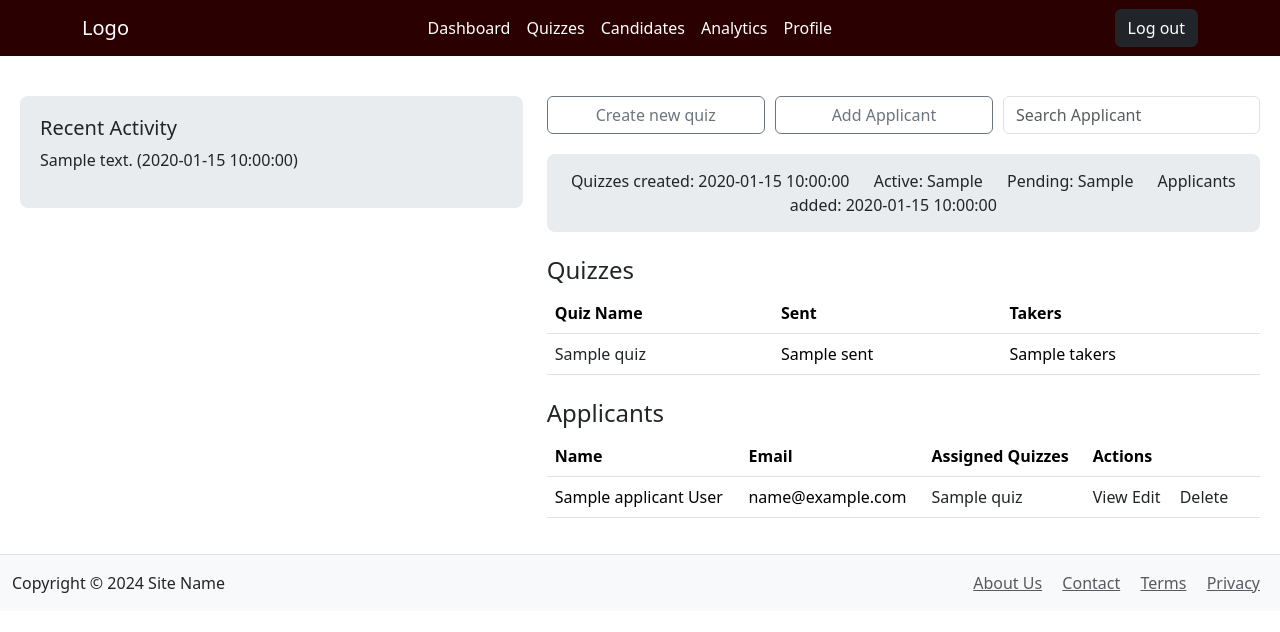
After one commit to larvickl/CS-467-Programming-Quiz, a Python web app: template src/programming_quiz_web_app/templates/employer/dashboard.html in a window 1280 px wide. The commit adds this page. Shown: the top 632 px of the page. Run offline with Jinja, Linux system fonts and the light colour scheme; the template is opened without the code that fills it: most values are stand-ins (such as "Sample title", 1, 10 or a date in 2020).

Commit message:
created employer dashboard page and placed in employer folder in app; created blueprint

```diff
--- a/src/programming_quiz_web_app/__init__.py
+++ b/src/programming_quiz_web_app/__init__.py
@@ -50,6 +50,9 @@ def create_app(app_config: Any) -> Flask:
     from programming_quiz_web_app.auth import bp as auth_bp
     app.register_blueprint(auth_bp, url_prefix='/auth')
 
+    from programming_quiz_web_app.employer import bp as employer_bp
+    app.register_blueprint(employer_bp)
+
     # Setup Logger.
     if app.config["APP_LOG_ENABLED"] is True and not app.debug:
         log_file_dir = app.config["APP_LOG_DIR"]
--- /dev/null
+++ b/src/programming_quiz_web_app/employer/__init__.py
@@ -0,0 +1,5 @@
+from flask import Blueprint
+
+bp = Blueprint('employer', __name__)
+
+from programming_quiz_web_app.employer import routes
--- a/src/programming_quiz_web_app/static/css/styles.css
+++ b/src/programming_quiz_web_app/static/css/styles.css
@@ -19,3 +19,74 @@
     background-color: #000;
     color: white;
 }
+.navbar-custom {
+    background: #2a0000;
+}
+.navbar-custom .nav-link,
+.navbar-custom .navbar-brand,
+.navbar-custom .btn {
+    color: white !important;
+}
+.navbar-custom .nav-link:hover,
+.navbar-custom .navbar-brand:hover {
+    color: #f0f0f0 !important; /* Optional: lighter shade for hover effect */
+}
+.dashboard-container {
+    padding: 20px;
+}
+.recent-activity {
+    background: #e9ecef;
+    padding: 20px;
+    border-radius: 8px;
+    margin-bottom: 20px;
+}
+.recent-activity li {
+    margin-bottom: 12px;  /* Increased spacing between activity items */
+}
+.btn-container {
+    margin-bottom: 20px;
+    display: flex;
+    gap: 10px;
+}
+.btn-container .btn {
+    flex: 1;
+}
+.btn-container .form-control {
+    flex: 2;
+}
+.stats-bar {
+    background: #e9ecef;
+    padding: 15px;
+    border-radius: 8px;
+    margin-bottom: 20px;
+    text-align: center;
+}
+.stats-bar span {
+    margin-right: 20px;
+    font-weight: 500;
+}
+.action-link {
+    color: #212529;
+    text-decoration: none;
+    margin-right: 15px;
+}
+.action-link:hover {
+    text-decoration: underline;
+}
+.table a {
+    color: #212529;
+    text-decoration: none;
+}
+.table a:hover {
+    text-decoration: underline;
+}
+.main-row {
+    margin-top: 20px;
+}
+.assigned-quizzes {
+    word-wrap: break-word;
+    max-width: 200px;  /* Adjust this value based on your needs */
+}
+.actions-cell {
+    white-space: nowrap;  /* Keeps actions on one line */
+}
--- /dev/null
+++ b/src/programming_quiz_web_app/templates/employer/dashboard.html
@@ -0,0 +1,112 @@
+{% extends 'base.html' %}
+
+{% block title %}
+Employer Dashboard
+{% endblock %}
+
+{% block navbar %}
+    {% include 'navbars/navbar2.html' %}
+{% endblock %}
+
+{% block app_content %}
+<div class="dashboard-container">
+    <!-- main row: recent activity sidebar, main content -->
+    <div class="row main-row">
+        <!-- recent activity sidebar -->
+        <div class="col-md-5">
+            <div class="recent-activity">
+                <h5>Recent Activity</h5>
+                <ul class="list-unstyled">
+                    {% for activity in recent_activities %}
+                        <li>{{ activity.description }} ({{ activity.time_ago }})</li>
+                    {% else %}
+                        <li>No recent activity.</li>
+                    {% endfor %}
+                </ul>
+            </div>
+        </div>
+
+        <!-- main content section -->
+        <div class="col-md-7">
+            <!-- Button Row -->
+            <div class="btn-container">
+                <a href="#" class="btn btn-outline-secondary">Create new quiz</a>
+                <a href="#" class="btn btn-outline-secondary">Add Applicant</a>
+                <form class="d-inline" method="get" action="#">
+                    <input type="text" class="form-control" name="query" placeholder="Search Applicant">
+                </form>
+            </div>
+
+            <!-- stats bar -->
+            <div class="stats-bar">
+                <span>Quizzes created: {{ stats.quizzes_created }}</span>
+                <span>Active: {{ stats.active_quizzes }}</span>
+                <span>Pending: {{ stats.pending_quizzes }}</span>
+                <span>Applicants added: {{ stats.applicants_added }}</span>
+            </div>
+
+            <!-- Quizzes section -->
+            <h4 class="mt-4">Quizzes</h4>
+            <table class="table table-hover mb-4">
+                <thead>
+                    <tr>
+                        <th scope="col">Quiz Name</th>
+                        <th scope="col">Sent</th>
+                        <th scope="col">Takers</th>
+                    </tr>
+                </thead>
+                <tbody>
+                    {% for quiz in quizzes %}
+                        <tr>
+                            <td><a href="#">{{ quiz.name }}</a></td>
+                            <td>{{ quiz.sent }}</td>
+                            <td>{{ quiz.takers }}</td>
+                        </tr>
+                    {% else %}
+                        <tr>
+                            <td colspan="3">No quizzes available.</td>
+                        </tr>
+                    {% endfor %}
+                </tbody>
+            </table>
+
+            <!-- applicants section -->
+            <h4>Applicants</h4>
+            <table class="table table-hover">
+                <thead>
+                    <tr>
+                        <th scope="col">Name</th>
+                        <th scope="col">Email</th>
+                        <th scope="col">Assigned Quizzes</th>
+                        <th scope="col">Actions</th>
+                    </tr>
+                </thead>
+                <tbody>
+                    {% for applicant in applicants %}
+                        <tr>
+                            <td>{{ applicant.given_name }} {{ applicant.surname }}</td>
+                            <td>{{ applicant.email }}</td>
+                            <td class="assigned-quizzes">
+                                {% for assignment in applicant.assignments %}
+                                    <a href="#">{{ assignment.quiz.name }}</a>{% if not loop.last %}, {% endif %}
+                                {% else %}
+                                    None
+                                {% endfor %}
+                            </td>
+                            <td class="actions-cell">
+                                <a href="#">View</a>
+                                <a href="#" class="action-link">Edit</a>
+                                <a href="#" class="action-link">Delete</a>
+                            </td>
+                        </tr>
+                    {% else %}
+                        <tr>
+                            <td colspan="4">No applicants found.</td>
+                        </tr>
+                    {% endfor %}
+                </tbody>
+            </table>
+        </div>
+    </div>
+</div>
+{% endblock %}
```
